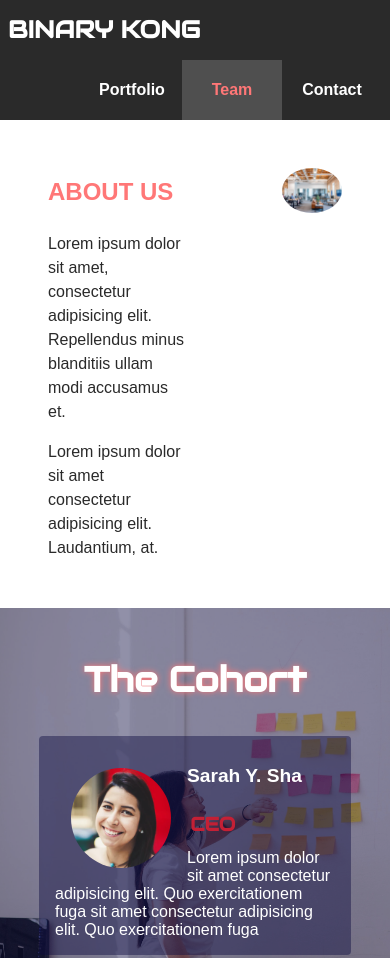
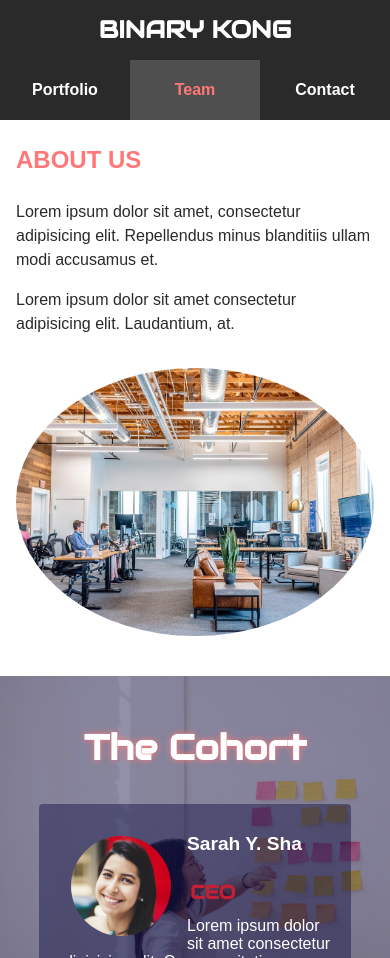
Before and after one commit to bobbyliu117/css-t1, a plain HTML site: page team.html in a window 390 px wide. Shown: the top 958 px of the page. Drawn offline with Linux system fonts and the light colour scheme.

Commit message:
add media query

```diff
--- a/css/header.css
+++ b/css/header.css
@@ -26,6 +26,25 @@ header .logo {
   text-align: center;
 }
 
+@media (max-width:500px) {
+  header .logo {
+    float: none;
+    text-align: center;
+  }
+  #navbar .container {
+    padding: 0;
+  }
+  #navbar ul {
+    float: none;
+    display: flex;
+    flex-direction: row;
+  }
+  #navbar li {
+    flex: 1;
+  }
+
+}
+
 #navbar li a {
   font-weight: bolder;
   display: block;
--- a/css/team.css
+++ b/css/team.css
@@ -76,3 +76,17 @@
   margin-left: 0.2rem;
   color: var(--c-prime);
 }
+
+@media (max-width:500px) {
+  #about-us .left {
+    float: none;
+    width: 100%;
+    padding: 1rem;
+  }
+  #about-us img {
+    float: none;
+    width: 100%;
+    padding: 1rem;
+    margin-bottom: 1.5rem;
+  }
+}
```
Also changed, not shown: css/contact.css (+8 -2 lines), css/features.css (+13 -0 lines), css/portfolio.css (+15 -0 lines), 1 other file.
